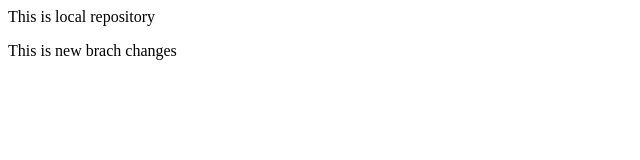
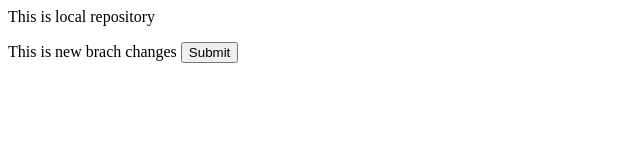
Before and after one commit to Mustafa-Hassan2001/LocalRepo, a plain HTML site: page index.html in a window 1280 px wide. Shown: the whole page, without its empty margins (0-640 px from the left). Drawn offline with Linux system fonts and the light colour scheme.

Commit message:
Add button

```diff
--- a/index.html
+++ b/index.html
@@ -1,2 +1,2 @@
 <p>This is local repository</p>
-<p>This is new brach changes</p>
+<p>This is new brach changes <button>Submit</button></p>
```
